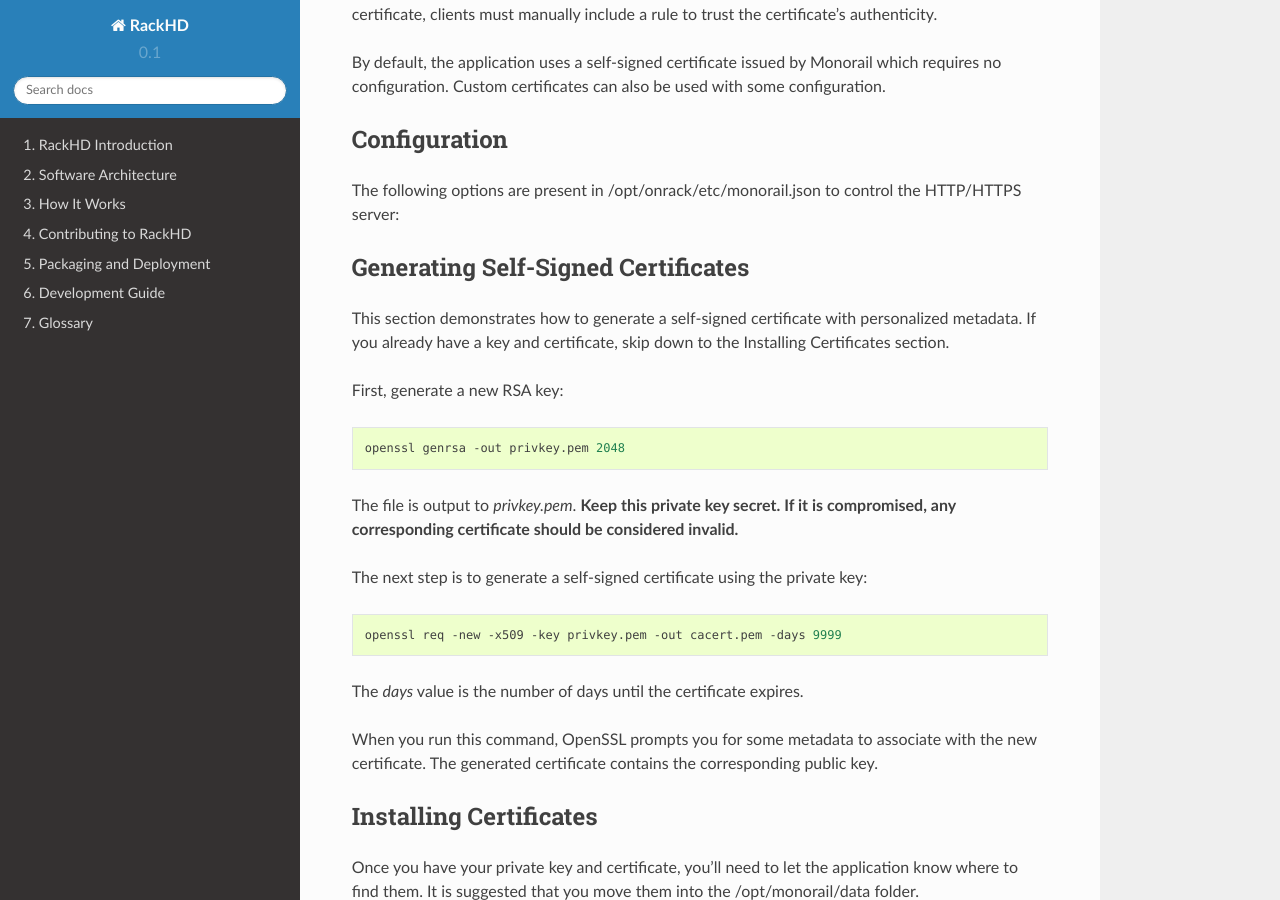
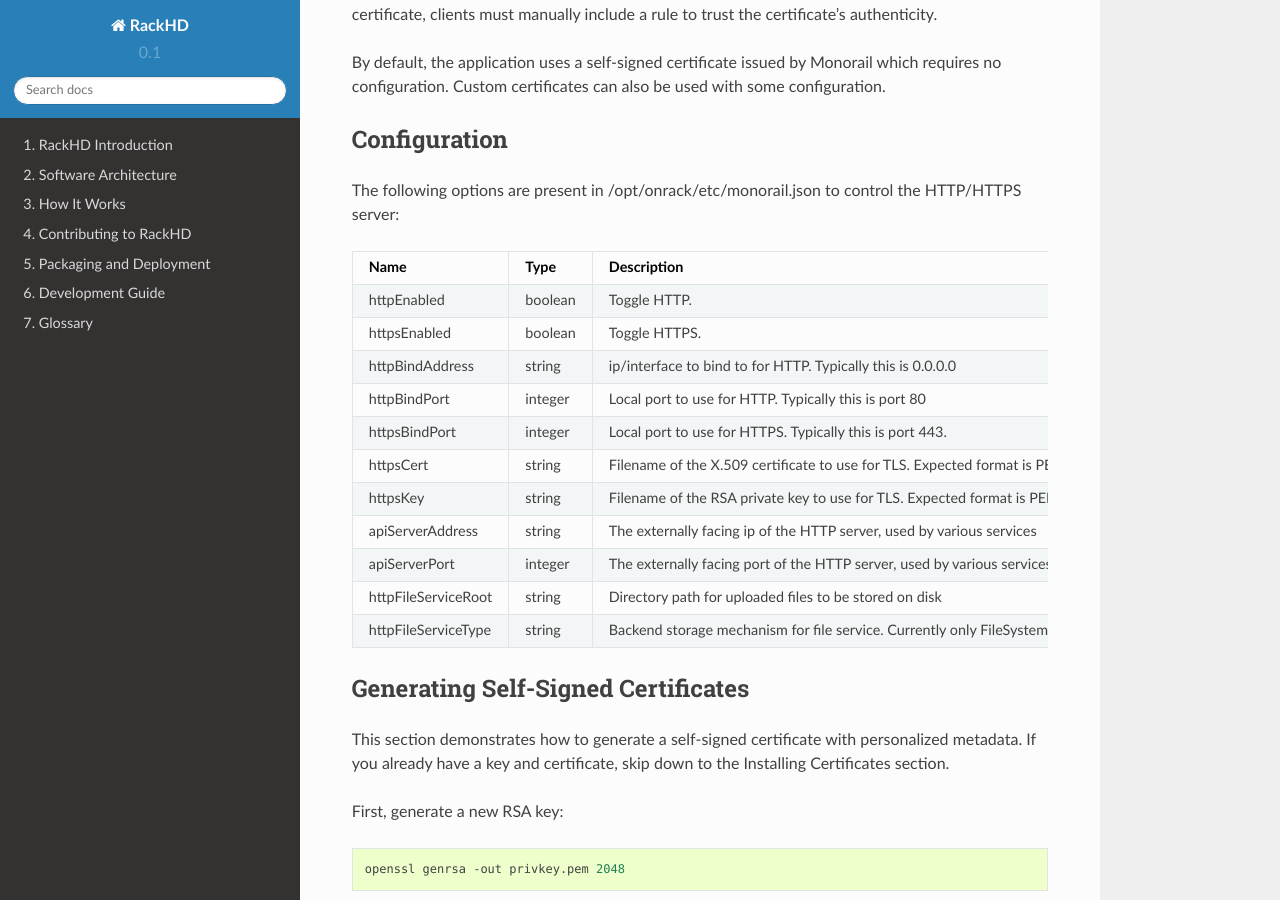
Before and after one commit to RackHD/docs, a Sphinx documentation site: the page built from docs/monorail/https.rst, in a window 1280 px wide and 900 px high, scrolled down 253 px. Built offline with Sphinx 7.4.7 and the Read the Docs theme 2.0.0, drawn with Linux system fonts in a browser that asks for light colours.

Commit message:
Fix various broken rst tables

```diff
--- a/docs/monorail/https.rst
+++ b/docs/monorail/https.rst
@@ -16,21 +16,31 @@
 The following options are present in /opt/onrack/etc/monorail.json to control the HTTP/HTTPS
 server:
 
-===================  =========  ===================================================================================
-Name                  Type      Description
-===================  =========  ===================================================================================
-httpEnabled           boolean   Toggle HTTP.
-httpsEnabled          boolean   Toggle HTTPS.
-httpBindAddress       string    ip/interface to bind to for HTTP. Typically this is 0.0.0.0
-httpBindPort          integer   Local port to use for HTTP. Typically this is port 80
-httpsBindPort         integer   Local port to use for HTTPS. Typically this is port 443.
-httpsCert             string    Filename of the X.509 certificate to use for TLS. Expected format is PEM.
-httpsKey              string    Filename of the RSA private key to use for TLS. Expected format is PEM.
-apiServerAddress      string    The externally facing ip of the HTTP server, used by various services
-apiServerPort         integer   The externally facing port of the HTTP server, used by various services
-httpFileServiceRoot   string    Directory path for uploaded files to be stored on disk
-httpFileServiceType   string    Backend storage mechanism for file service. Currently only FileSystem is supported
-===================   ========  ===================================================================================
++---------------------+---------+------------------------------------------------------------------------------------+
+| Name                |  Type   |  Description                                                                       |
++=====================+=========+====================================================================================+
+| httpEnabled         | boolean | Toggle HTTP.                                                                       |
++---------------------+---------+------------------------------------------------------------------------------------+
+| httpsEnabled        | boolean | Toggle HTTPS.                                                                      |
++---------------------+---------+------------------------------------------------------------------------------------+
+| httpBindAddress     | string  | ip/interface to bind to for HTTP. Typically this is 0.0.0.0                        |
++---------------------+---------+------------------------------------------------------------------------------------+
+| httpBindPort        | integer | Local port to use for HTTP. Typically this is port 80                              |
++---------------------+---------+------------------------------------------------------------------------------------+
+| httpsBindPort       | integer | Local port to use for HTTPS. Typically this is port 443.                           |
++---------------------+---------+------------------------------------------------------------------------------------+
+| httpsCert           | string  | Filename of the X.509 certificate to use for TLS. Expected format is PEM.          |
++---------------------+---------+------------------------------------------------------------------------------------+
+| httpsKey            | string  | Filename of the RSA private key to use for TLS. Expected format is PEM.            |
++---------------------+---------+------------------------------------------------------------------------------------+
+| apiServerAddress    | string  | The externally facing ip of the HTTP server, used by various services              |
++---------------------+---------+------------------------------------------------------------------------------------+
+| apiServerPort       | integer | The externally facing port of the HTTP server, used by various services            |
++---------------------+---------+------------------------------------------------------------------------------------+
+| httpFileServiceRoot | string  | Directory path for uploaded files to be stored on disk                             |
++---------------------+---------+------------------------------------------------------------------------------------+
+| httpFileServiceType | string  | Backend storage mechanism for file service. Currently only FileSystem is supported |
++---------------------+---------+------------------------------------------------------------------------------------+
 
 Generating Self-Signed Certificates
 ~~~~~~~~~~~~~~~~~~~~~~~~~~~~~~~~~~~~~~~~~
```
Also changed, not shown: docs/monorail/configuration.rst (+97 -94 lines), docs/monorail/skus.rst (+35 -18 lines).
